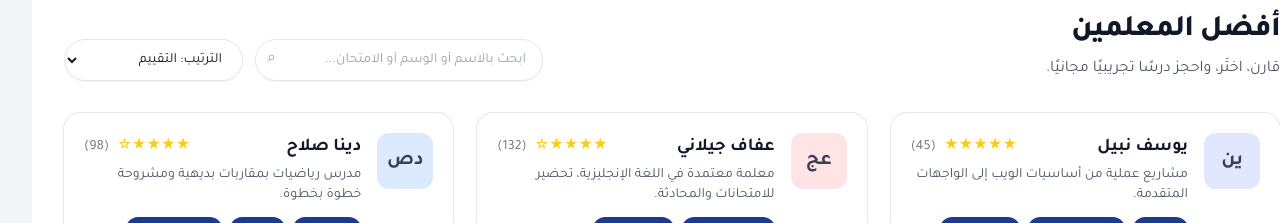
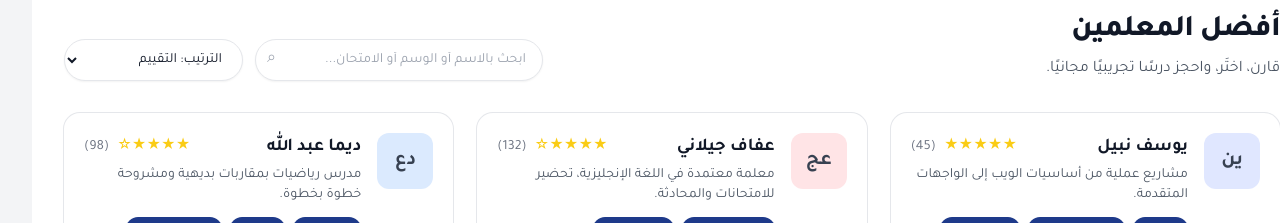
Before and after one commit to iceinker/Ad-p, a React (Vite) app: page / in a window 1280 px wide. Shown: the part 1040-1263 px from the top of the page. Built offline with nearby package versions, Linux system fonts and the light colour scheme.

Commit message:
first commit

```diff
--- a/index.html
+++ b/index.html
@@ -21,16 +21,16 @@
     <meta property="og:description" content="تواصل مع معلمين بسهولة وابدأ التعلم اليوم عبر خطوة تعليمية." />
     <meta property="og:url" content="https://yallanadros.com/" />
     <meta property="og:type" content="website" />
-    <meta property="og:image" content="https://yallanadros.com/preview.png" />
+    <meta property="og:image" content="https://yallanadros.com/logo.jpg" />
 
     <!-- Twitter Card -->
     <meta name="twitter:card" content="summary_large_image" />
     <meta name="twitter:title" content="خطوة تعليمية - ابحث عن معلمين بسهولة عبر الإنترنت" />
     <meta name="twitter:description" content="تواصل مع معلمين بسهولة وابدأ التعلم اليوم عبر خطوة تعليمية." />
-    <meta name="twitter:image" content="https://yallanadros.com/preview.png" />
+    <meta name="twitter:image" content="https://yallanadros.com/logo.jpg" />
 
     <!-- Favicon -->
-    <link rel="icon" href="/favicon.ico" type="image/x-icon" />
+    <link rel="icon" href="/logo.jpg" type="image/jpeg" />
   </head>
   <body class="bg-gray-100 text-gray-900">
     <div id="root"></div>
--- a/src/App.tsx
+++ b/src/App.tsx
@@ -75,7 +75,7 @@ const TEACHERS: Teacher[] = [
   },
   {
     id: 2,
-    name: "دينا صلاح",
+    name: "ديما عبد الله",
     subjects: ["math", "physics", "daily", "university", "achievement", "aptitude"], // ✅ added
     rating: 4.8,
     reviews: 98,
```
Also changed, not shown: logo.jpg (added).
